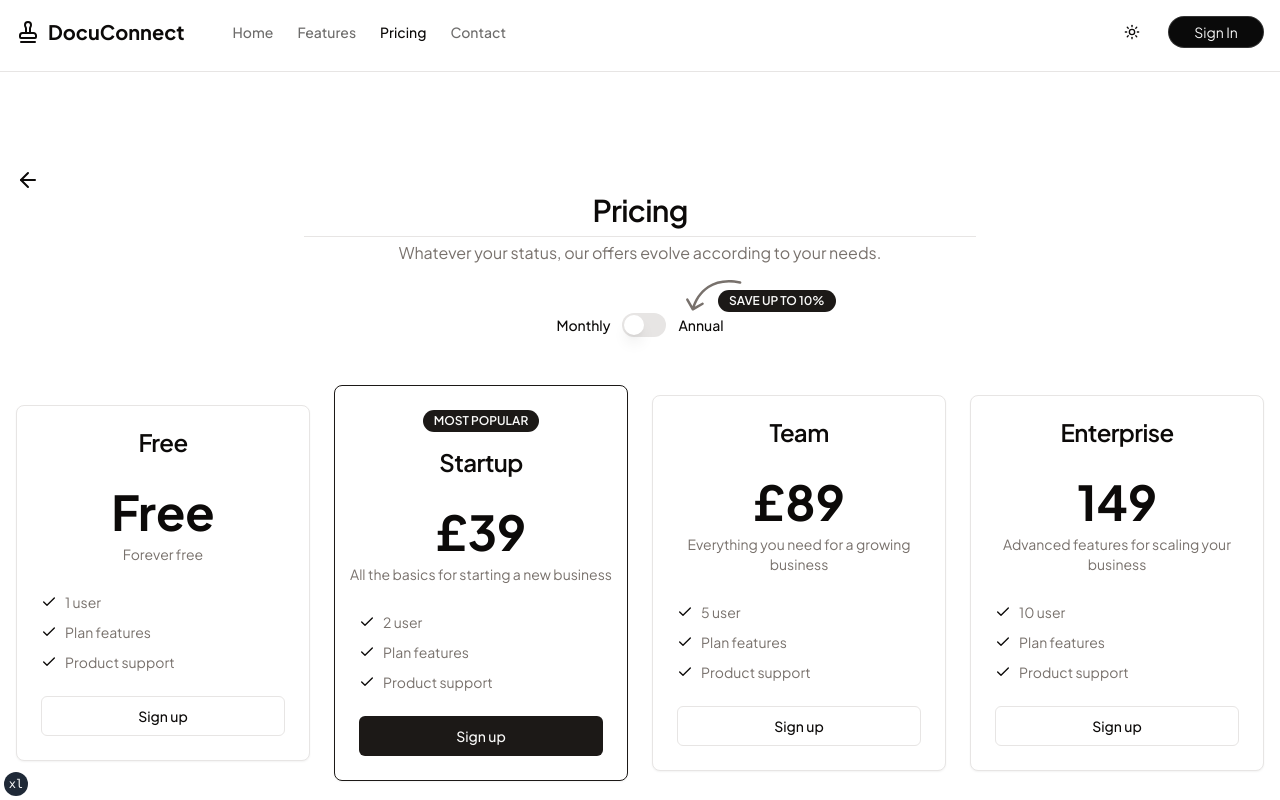
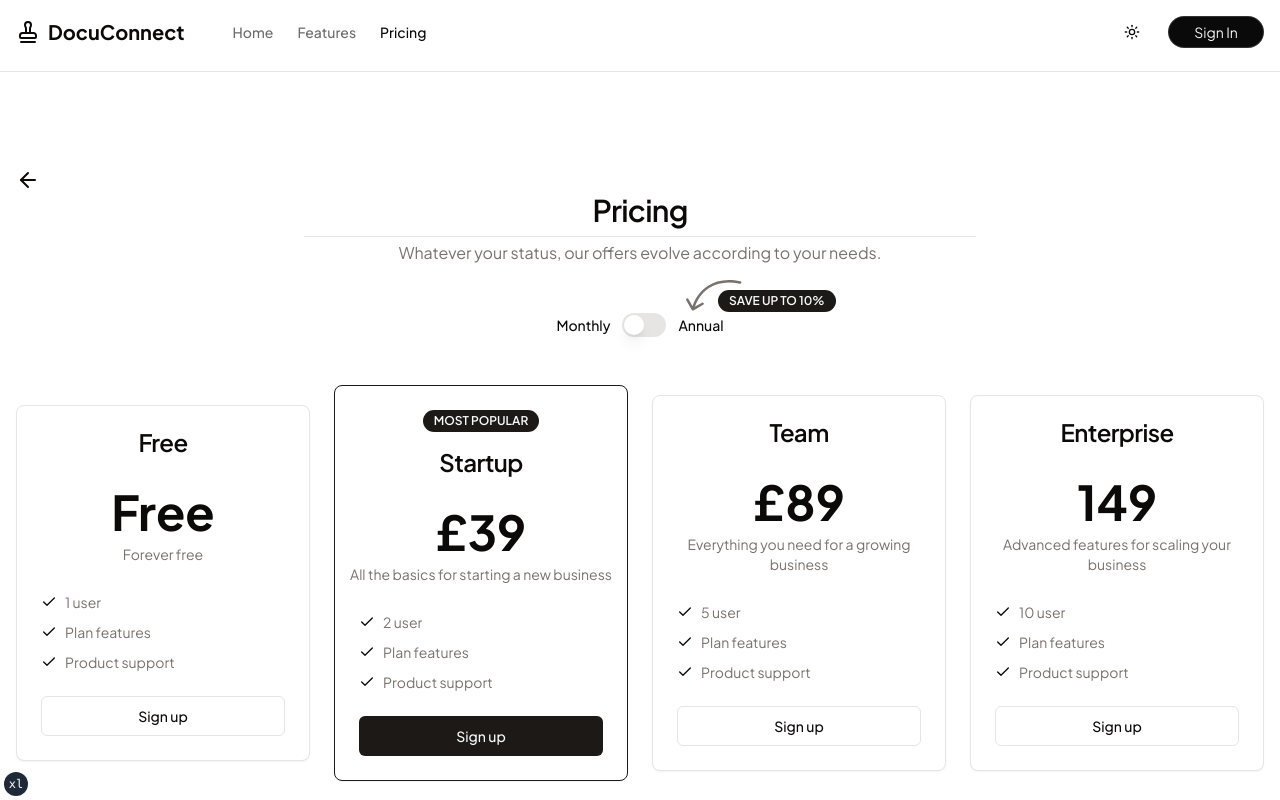
Before and after one commit to deu-graduation-project/docu-connect-frontend, a Next.js app: page /pricing in a window 1280 px wide. Shown: the top 800 px of the page. Built offline with nearby package versions, Linux system fonts and the light colour scheme.

Commit message:
Pricing bölümü değiştirildi.

```diff
--- a/src/app/(marketing)/page.tsx
+++ b/src/app/(marketing)/page.tsx
@@ -4,18 +4,30 @@ import FeaturesSection from "@/components/landing-components/features"
 import HeroSection from "@/components/landing-components/hero"
 import SecondFeaturesSection from "@/components/landing-components/second-features"
 import CTA from "@/components/cta"
-type Props = {}
+import PlanFeature from "@/components/landing-components/plan-feature"
+type Props = object;
 
 export default function IndexPage({}: Props) {
   return (
     <div className="relative mx-auto max-w-7xl">
-      <HeroSection />
-      <SecondFeaturesSection />
-      <FeaturesSection />
-      <div className="mx-auto py-8">
+      <div id="hero-section">
+        <HeroSection />
+      </div>
+      <div id="second-features-section">
+        <SecondFeaturesSection />
+      </div>
+      <div id="features-section">
+        <FeaturesSection />
+      </div>
+      <div id="plan-feature-section">
+        <PlanFeature />
+      </div>
+      <div id="faq-section" className="mx-auto py-8">
         <FAQSection />
       </div>
-      <CTA />
+      <div id="cta-section">
+        <CTA />
+      </div>
     </div>
-  )
+  );
 }
--- a/src/app/(marketing)/pricing/page.tsx
+++ b/src/app/(marketing)/pricing/page.tsx
@@ -22,6 +22,7 @@ import { CheckIcon, MinusIcon } from "lucide-react";
 import React from "react";
 import Link from "next/link";
 import { Icons } from "@/components/icons";
+
 
 interface PlanFeature {
   type: string;
@@ -118,7 +119,6 @@ const planFeatures: PlanFeature[] = [
 export default function PricingSectionCards() {
   return (
     <>
-
       {/* Pricing */}
       <div className="container mx-auto px-4 md:px- 2xl:max-w-[1400px] py-16 lg:py-24">
         {/* Back Button */}
--- a/src/components/landing-components/hero.tsx
+++ b/src/components/landing-components/hero.tsx
@@ -1,13 +1,15 @@
 import React from "react"
-import { cn } from "@/lib/utils"
 
 import Link from "next/link"
 import { Button, buttonVariants } from "../ui/button"
 import { Icons } from "../icons"
 import { Landmark } from "lucide-react"
-export default function HeroSection() {
+export default function HeroSection({ id }: { id?: string }) {
   return (
-    <div className="relative flex h-[25rem] w-full flex-col overflow-hidden rounded-md antialiased bg-dot-black/[0.2] dark:bg-dot-white/[0.2] md:h-[33rem] md:items-center md:justify-center lg:h-[40rem]">
+    <div
+      id={id}
+      className="relative flex h-[25rem] w-full flex-col overflow-hidden rounded-md antialiased bg-dot-black/[0.2] dark:bg-dot-white/[0.2] md:h-[33rem] md:items-center md:justify-center lg:h-[40rem]"
+    >
       <div className="pb-4">
         <div className="pointer-events-none absolute inset-0 flex items-center justify-center bg-background [mask-image:radial-gradient(ellipse_at_center,transparent_20%,currentColor)]"></div>
         <div className="relative z-20 mx-auto w-full max-w-6xl p-4 pt-20 md:pt-0">
--- a/src/config/dashboard.ts
+++ b/src/config/dashboard.ts
@@ -4,20 +4,17 @@ export const dashboardConfig: DashboardConfig = {
   mainNav: [
     {
       title: "Home",
-      href: "#hero-section",
+      href: "/#hero-section",
     },
     {
       title: "Features",
-      href: "#features-section",
+      href: "/#features-section",
     },
     {
       title: "Pricing",
       href: "/pricing",
     },
-    {
-      title: "Contact",
-      href: "/contact",
-    },
+
   ],
   footerNav: [
     {
```
Also changed, not shown: 1 other file (tests, documents, lock files or other folders). Lines whose indentation alone changed are shown as unchanged.
